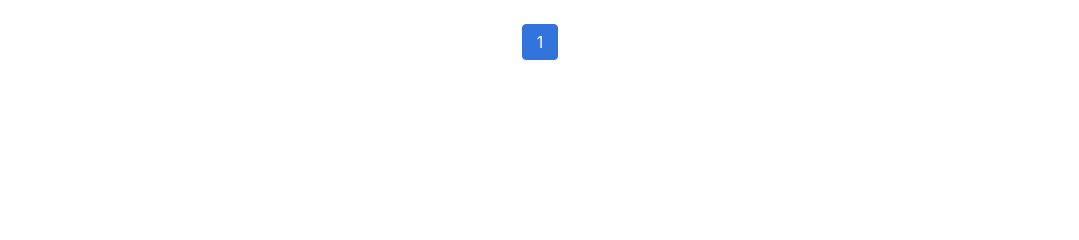
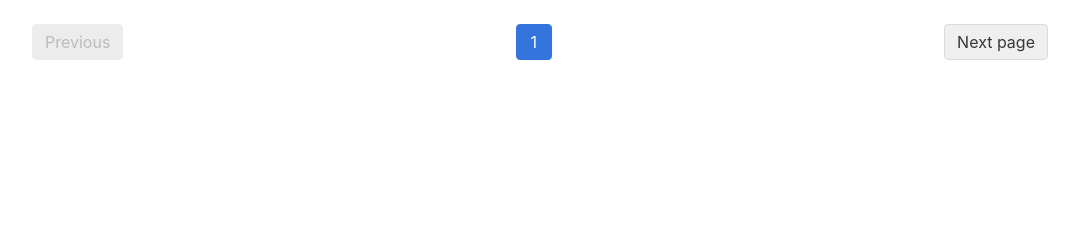
Before and after one commit to Lokesh-Balla/IPLScores, a Django app: template ipl/templates/ipl/seasons.html in a window 1280 px wide. Shown: the part 166-406 px from the top of the page, without its empty margins (100-1179 px from the left). Run offline with Django 3.2, Linux system fonts and the light colour scheme; the template is opened without the code that fills it, so the values that code supplies are empty; some libraries are stand-ins or nearby versions.

Commit message:
added next and previous in pagination

```diff
--- a/ipl/templates/ipl/seasons.html
+++ b/ipl/templates/ipl/seasons.html
@@ -26,63 +26,87 @@
     {% endfor %}
 </table>
 <nav class="pagination is-centered" role="navigation" aria-label="pagination" style="width:80%;margin-left:10%;">
-    <ul class="pagination-list" id="pglist">
-    </ul>
+    <button class="pagination-previous" id="pagination-pre" onclick="changePage(0,0,1);" disabled>Previous</button>
+    <button class="pagination-next" id="pagination-nxt" onclick="changePage(0,1,0);">Next page</button>
+    <ul class="pagination-list" id="pglist"></ul>
 </nav>
 <script>
-    function changePage(start){
-        var i=0;
-        for(let row of table_items.rows){
-            if(i==0){
-                row.style.display="inherit";
-                i+=1;
+
+    let current_page = 1;
+    let max_pages = 0;
+
+    function changePage(start, next, previous) {
+
+        if (next != 0 || previous != 0) {
+            if (next == 1) {
+                return changePage((current_page * 8), 0, 0);
+            } else {
+                return changePage((current_page * 8) - 16, 0, 0);
+            }
+        }
+        current_page = (start / 8) + 1;
+        let i = 0;
+        for (let row of table_items.rows) {
+            if (i == 0) {
+                row.style.display = "inherit";
+                i += 1;
                 continue;
             }
-            if(i>=start && i<8+start){
-                row.style.display="inherit";
-            }else{
-                row.style.display="none";
+            if (i >= start && i < 8 + start) {
+                row.style.display = "inherit";
+            } else {
+                row.style.display = "none";
             }
-            i+=1;
+            i += 1;
         }
-        i=0;
-        while(document.getElementById("cp"+i)){
-            document.getElementById("cp"+i).classList.remove("is-current");
-            i+=8;
+        i = 0;
+        while (document.getElementById("cp" + i)) {
+            document.getElementById("cp" + i).classList.remove("is-current");
+            i += 8;
         }
 
-        document.getElementById("cp"+start).classList.add("is-current");
+        document.getElementById("cp" + start).classList.add("is-current");
+        if(current_page == 1){
+            document.getElementById("pagination-pre").disabled = true;
+            document.getElementById("pagination-nxt").disabled = false;
+        }
+        else if(current_page == Math.floor(max_pages)){
+            document.getElementById("pagination-nxt").disabled = true;
+            document.getElementById("pagination-pre").disabled = false;
+        }
+        else{
+            document.getElementById("pagination-pre").disabled = false;
+            document.getElementById("pagination-nxt").disabled = false;
+        }
     }
 
-    function displayPagination(){
-        var count = 0;
-        for(let row of table_items.rows){
-            count+=1;
+
+    function displayPagination() {
+        for (let row of table_items.rows) {
+            max_pages += 1;
         }
-        if(count%8==0){
-            count=count/8;
-        }else{
-            count=(count/8)+1;
+        if (max_pages % 8 == 0) {
+            max_pages = max_pages / 8;
+        } else {
+            max_pages = (max_pages / 8) + 1;
         }
-        var page_link='';
-        for(let i=1;i<=count;i++){
-            page_link+=`
+        var page_link = '';
+        for (let i = 1; i <= max_pages; i++) {
+            page_link += `
                 <li>
-                    <button class="pagination-link" id="cp`+8*(i-1)+`" onclick="changePage(`+8*(i-1)+`);" >`+i+`</button>
+                    <button class="pagination-link" id="cp` + 8 * (i - 1) + `" onclick="changePage(` + 8 * (i - 1) + `,0,0);" >` + i + `</button>
                 </li>
             `;
         }
-        document.getElementById("pglist").innerHTML=page_link;
-
+        document.getElementById("pglist").innerHTML = page_link;
     }
 
-    function start(){
+    function start() {
         displayPagination();
-        changePage(0);
+        changePage(0, 0, 0);
     }
 
-    window.onload=start();
-
+    window.onload = start();
 
 
 </script>
```
Also changed, not shown: ipl/admin.py (line endings or trailing spaces), ipl/apps.py (line endings or trailing spaces), ipl/migrations/0001_initial.py, ipl/migrations/0002_auto_20190617_1221.py, ipl/migrations/0003_matches_match_id.py, ipl/migrations/0004_teams.py, ipl/models.py (line endings or trailing spaces), ipl/tests.py (line endings or trailing spaces), ipl/views.py (line endings or trailing spaces), iplpage/settings.py (line endings or trailing spaces), iplpage/urls.py (line endings or trailing spaces), iplpage/wsgi.py (line endings or trailing spaces), manage.py (line endings or trailing spaces), matches.csv, 1 more files.
